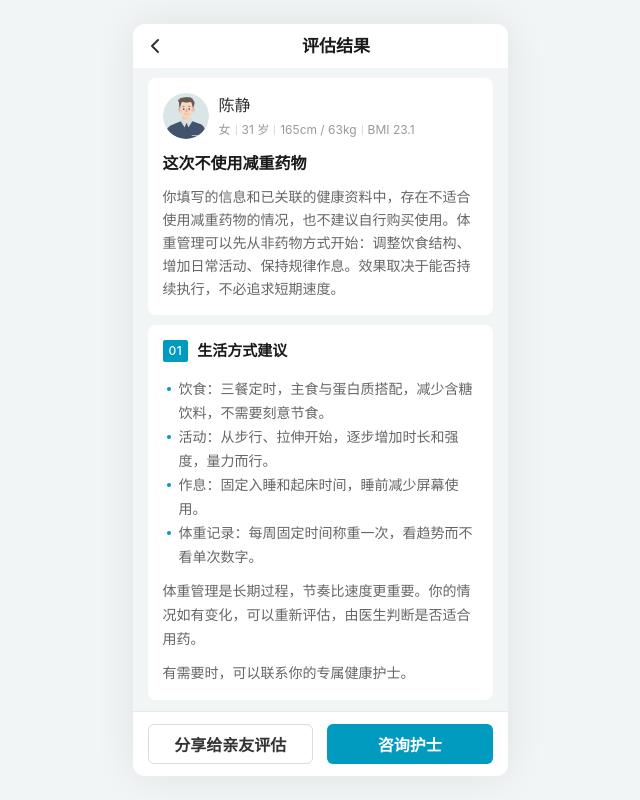
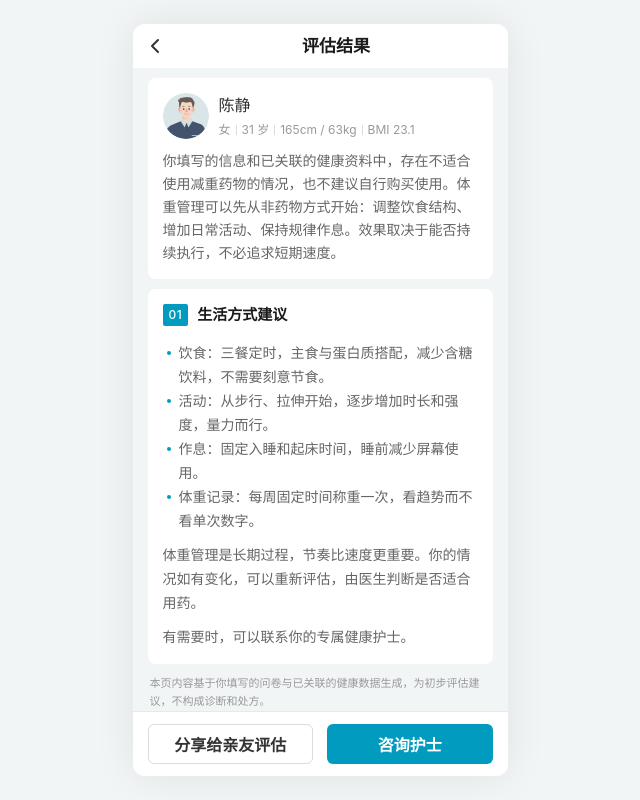
Before and after one commit to lipulin222/health-subscription-demo, a plain HTML site: page 1120/weight-management/Assessment-report/no-indication.html in a window 1280 px wide. Shown: the whole page, without its empty margins (320-960 px from the left). Drawn offline with Linux system fonts and the light colour scheme.

Commit message:
兜底页删除版头结论黑字行

```diff
--- a/1120/weight-management/Assessment-report/no-indication.html
+++ b/1120/weight-management/Assessment-report/no-indication.html
@@ -225,7 +225,6 @@ body { display:flex; justify-content:center; min-height:100vh; }
             </span>
           </div>
         </div>
-        <div style="margin-top:12px;font-size:16px;font-weight:600;color:#1A1A1A;line-height:24px">这次不使用减重药物</div>
         <span class="hero__hint">你填写的信息和已关联的健康资料中，存在不适合使用减重药物的情况，也不建议自行购买使用。体重管理可以先从非药物方式开始：调整饮食结构、增加日常活动、保持规律作息。效果取决于能否持续执行，不必追求短期速度。</span>
       </section>
 
```
